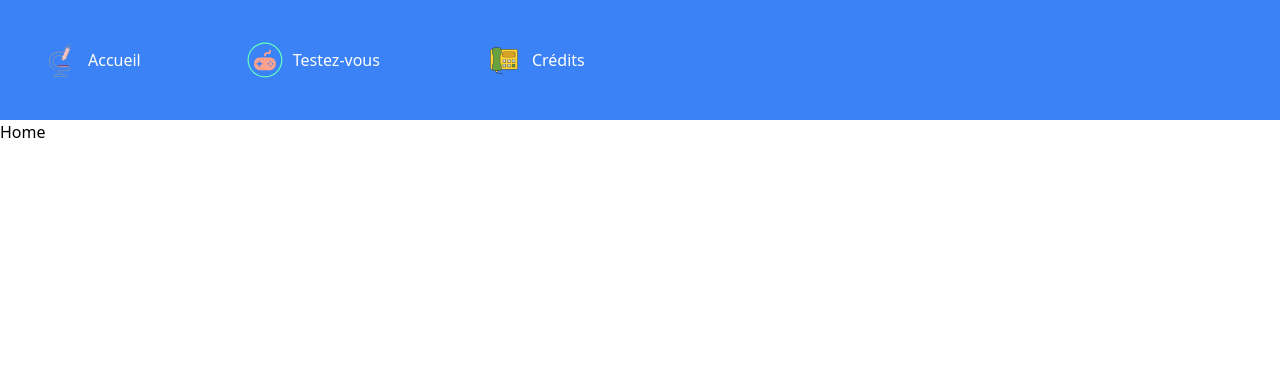
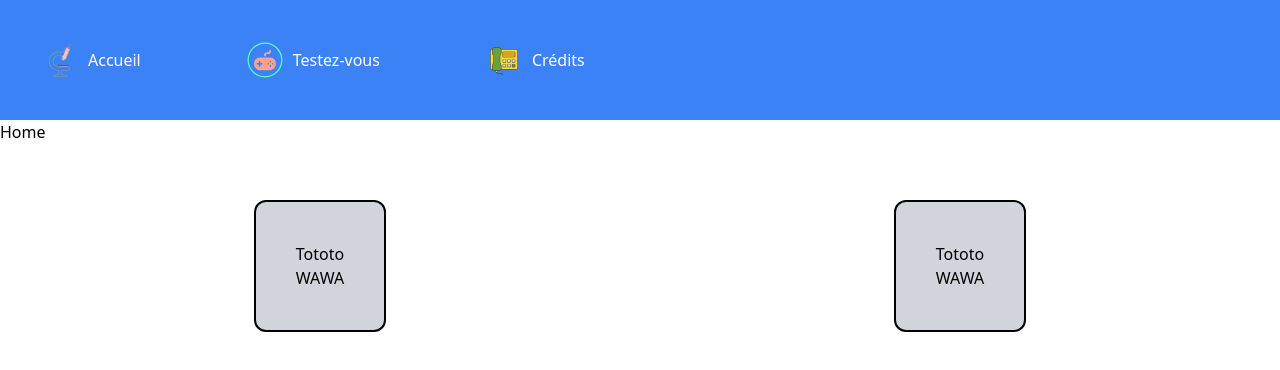
Before and after one commit to matteo-nc/nuit_info_2024, a Vue app in the folder frontend/: page / in a window 1280 px wide. Shown: the top 370 px of the page. Built offline with nearby package versions, Linux system fonts and the light colour scheme.

Commit message:
add: popup

```diff
--- a/frontend/src/components/Home.vue
+++ b/frontend/src/components/Home.vue
@@ -1,9 +1,19 @@
 <script setup lang="ts">
 
+import Popup from "./Popup.vue";
 </script>
 
 <template>
   Home
+  <Popup :visible="true" class="left-1/2 top-[200px] bg-gray-300">
+    <p>Tototo</p>
+    <p>WAWA</p>
+  </Popup>
+
+  <Popup :visible="true" class="right-1/2 top-[200px] bg-gray-300">
+    <p>Tototo</p>
+    <p>WAWA</p>
+  </Popup>
 </template>
 
 <style scoped>
--- /dev/null
+++ b/frontend/src/components/Popup.vue
@@ -0,0 +1,15 @@
+<script setup lang="ts">
+  defineProps<{
+    visible: boolean
+  }>();
+</script>
+
+<template>
+  <dialog :open='visible' class='overflow-auto p-10 rounded-xl border-2 border-black'>
+    <slot></slot>
+  </dialog>
+</template>
+
+<style scoped>
+
+</style>
```
